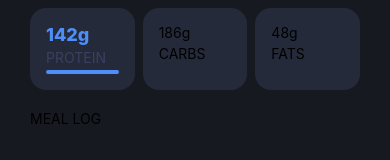
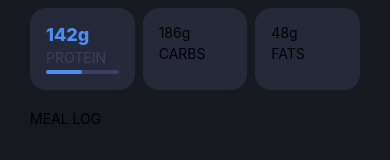
Before and after one commit to aquiton/caltrack, a React Native app: screen /Home in a window 390 px wide. Shown: the part 375-535 px from the top of the page. Built offline with nearby package versions, Linux system fonts and the light colour scheme.

Commit message:
feat: wip ui macro bar

```diff
--- a/tabs/HomeScreen.tsx
+++ b/tabs/HomeScreen.tsx
@@ -16,12 +16,14 @@ export const HomeScreen = () => {
         <View style={styles.macroPill}>
           <Text style={styles.macroProteinValue}>142g</Text>
           <Text style={styles.macroProteinSubTitle}>PROTEIN</Text>
-          <View style={styles.macroProteinBar} />
+          <View>
+            <View style={styles.macroProteinBar} />
+            <View style={styles.macroProteinTrack} />
+          </View>
         </View>
         <View style={styles.macroPill}>
           <Text>186g</Text>
           <Text>CARBS</Text>
-          <View />
         </View>
         <View style={styles.macroPill}>
           <Text>48g</Text>
@@ -70,6 +72,7 @@ const styles = StyleSheet.create({
     padding: 16,
     flex: 1,
     gap: 4,
+    position: "relative",
   },
   macroProteinValue: {
     color: "#4f8ef7",
@@ -79,12 +82,20 @@ const styles = StyleSheet.create({
   macroProteinSubTitle: {
     color: "#3a4060",
   },
-  macroProteinTrack: {},
-  macroProteinBar: {
-    backgroundColor: "#4f8ef7",
-    flex: 1,
+  macroProteinTrack: {
+    backgroundColor: "#3a4060",
+    width: "100%",
     height: 1,
     padding: 2,
     borderRadius: 4,
+    position: "absolute",
+  },
+  macroProteinBar: {
+    backgroundColor: "#4f8ef7",
+    width: "50%",
+    height: 1,
+    padding: 2,
+    borderRadius: 4,
+    zIndex: 10,
   },
 });
```
